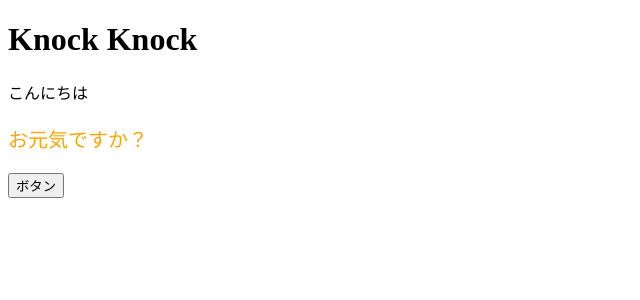
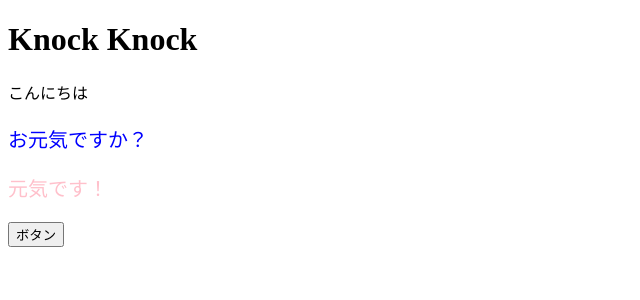
Before and after one commit to s163404/react-tutorial, a React (Create React App) app: page / in a window 1280 px wide. Shown: the top 300 px of the page, without its empty margins (0-640 px from the left). Built offline with nearby package versions, Linux system fonts and the light colour scheme.

Commit message:
タグで囲まれた部分を"children"としてProps渡すことができる

```diff
--- a/src/App.jsx
+++ b/src/App.jsx
@@ -9,7 +9,8 @@
     <div>
       <h1>Knock Knock</h1>
       <p>こんにちは</p>
-      <ColoredMessage color="orange" message="お元気ですか？" />
+      <ColoredMessage color="blue">お元気ですか？</ColoredMessage>
+      <ColoredMessage color="pink">元気です！</ColoredMessage>
       <button onClick={onClickButton}>ボタン</button>
     </div>
   );
--- a/src/components/ColoredMessage.jsx
+++ b/src/components/ColoredMessage.jsx
@@ -5,5 +5,5 @@
     fontSize: "20px"
   };
 
-  return <p style={contentStyle}>{props.message}</p>;
+  return <p style={contentStyle}>{props.children}</p>;
 };
```
